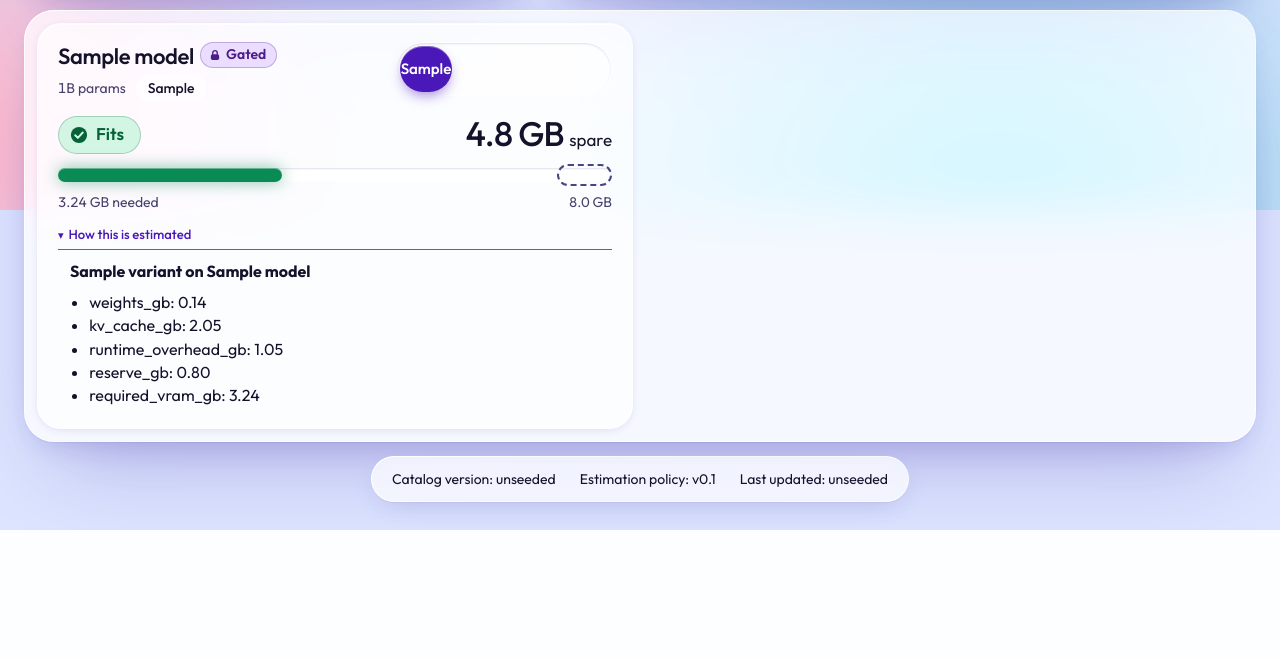
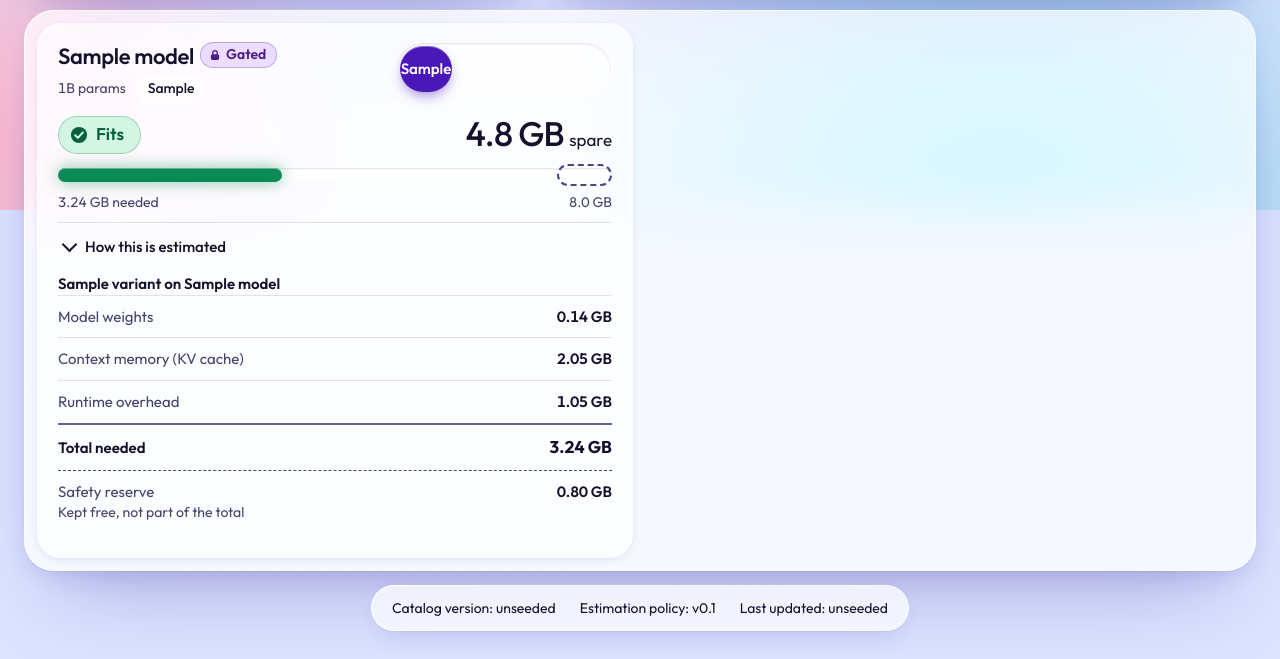
Before and after one commit to chauhanprateek89/vram-sherpa, a FastAPI app: page / in a window 1280 px wide, after a click on "How this is estimated". Shown: the part 590-1249 px from the top of the page. Before the commit the page ends 1120 px from the top, so only its background shows below. Run offline with FastAPI, Linux system fonts and the light colour scheme; tables that the repository leaves empty hold one stand-in row (values such as "Sample post"); some libraries are stand-ins or nearby versions.

Commit message:
T-016: How this is estimated: new labels, total before reserve, loading state
The breakdown is a definition list: Model weights, Context memory (KV cache), Runtime
overhead, then Total needed ruled off, then Safety reserve with "Kept free, not part of
the total". The five figures are unchanged, each now with GB. While the request runs,
htmx's htmx-request class on the summary swaps the placeholder for "Loading the breakdown"
and five shimmering rows, in CSS only; the placeholder text and hx-* attributes are
untouched. The legacy why-panel rules are replaced by the mockup's; whyIn is reused.
ASSET_VERSION is 20261025j.

Co-Authored-By: Claude Sonnet 5.5 <noreply@anthropic.com>
Claude-Session: https://claude.ai/code/session_018Ye1S8WaK7XmaTdGozEB61

```diff
--- a/src/vramsherpa/main.py
+++ b/src/vramsherpa/main.py
@@ -22,7 +22,7 @@ from vramsherpa.estimation import FitBadge, estimate_breakdown, estimate_variant
 from vramsherpa.models import GPU, CatalogMeta, Model, Variant
 
 CONTEXT_OPTIONS = (2048, 4096, 8192)
-ASSET_VERSION = "20261025i"
+ASSET_VERSION = "20261025j"
 ESTIMATION_POLICY_VERSION = "v0.1"
 # The /how-it-works worked example (R-075, ADR-0007). The figures are computed by
 # estimate_breakdown at request time; none is typed into the template.
--- a/src/vramsherpa/static/css/styles.css
+++ b/src/vramsherpa/static/css/styles.css
@@ -551,61 +551,41 @@ select[multiple] {
   color: var(--muted);
 }
 
-/* Inside a model card this is a secondary affordance, not a section header:
-   as a filled full-width bar it outweighed the gauge it explains. */
-.why-panel {
-  margin-top: 0.55rem;
-}
-
-.why-panel > summary {
-  cursor: pointer;
-  font-size: 0.82rem;
-  font-weight: 500;
-  color: var(--brand);
-  list-style: none;
-  display: inline-flex;
-  align-items: center;
-  gap: 0.3rem;
-  min-height: 28px;
-}
-
-.why-panel > summary::-webkit-details-marker {
-  display: none;
-}
-
-.why-panel > summary::before {
-  content: "\25B8";
-  font-size: 0.7rem;
-}
-
-.why-panel[open] > summary::before {
-  content: "\25BE";
-}
-
-.why-panel > summary:hover {
-  color: var(--brand-strong);
-  text-decoration: underline;
-}
-
-.why-panel > summary:focus-visible {
-  outline: 2px solid var(--focus);
-  outline-offset: 2px;
-  border-radius: 3px;
-}
-
-.why-content {
-  border-top: 1px solid var(--line);
-  padding: 0.65rem 0.75rem;
-}
-
-.why-breakdown p {
-  margin: 0;
-}
-
-.why-breakdown ul {
-  margin: 0.5rem 0 0;
-  padding-left: 1.2rem;
-}
+/* ===== How this is estimated (T-016): the disclosure under each gauge, from docs/design/build/components.css ===== */
+.why-panel { margin-top: 10px; border-top: 1px solid var(--hair); }
+.why-panel > summary { list-style: none; display: flex; align-items: center; gap: 10px; min-height: 48px; padding: 0 6px; border-radius: 12px; cursor: pointer; font-weight: 520; font-size: var(--fs-small); }
+.why-panel > summary::-webkit-details-marker { display: none; }
+.why-panel > summary::before { content: ""; width: 9px; height: 9px; border-right: 2px solid currentColor; border-bottom: 2px solid currentColor; transform: rotate(-45deg); transition: transform var(--dur-2) var(--ease-out); flex: none; }
+.why-panel[open] > summary::before { transform: rotate(45deg); margin-top: -4px; }
+.why-panel > summary:hover { color: var(--accent); }
+.why-panel > summary:focus-visible { outline: 3px solid var(--focus); outline-offset: 2px; }
+/* htmx puts .htmx-request on the summary while /results/why/... runs; no script is involved. */
+.why-panel > summary.htmx-request { color: var(--muted); }
+.why-content { padding: 2px 0 14px; }
+details[open] > .why-content { animation: whyIn var(--dur-2) var(--ease-out); }
+.why-title { margin: 4px 0 8px; font-size: var(--fs-small); font-weight: 600; overflow-wrap: anywhere; }
+.why-list { margin: 0; padding: 0; animation: whyIn var(--dur-2) var(--ease-out); }
+.why-list > div { display: flex; justify-content: space-between; align-items: baseline; gap: 16px; padding: 10px 0; font-size: var(--fs-small); border-top: 1px solid var(--hair); }
+.why-list dt { min-width: 0; color: var(--muted); }
+.why-list dd { margin: 0; font-weight: 600; white-space: nowrap; }
+.why-list .total { border-top: 2px solid var(--line); }
+.why-list .total dt { color: var(--ink); font-weight: 600; }
+.why-list .total dd { font-size: var(--fs-lead); font-weight: 700; }
+.why-list .reserve { border-top: 1px dashed var(--resv); }
+.why-list .reserve dt small { display: block; font-size: var(--fs-caption); }
+/* Loading: the placeholder gives way to five shimmering rows while the summary has .htmx-request. */
+.why-idle { margin: 0; font-size: var(--fs-small); }
+.why-loading { display: none; }
+.why-panel > summary.htmx-request + .why-content .why-idle { display: none; }
+.why-panel > summary.htmx-request + .why-content .why-loading { display: block; }
+.sk-note { display: flex; align-items: center; gap: 8px; margin: 4px 0 0; font-size: var(--fs-caption); color: var(--muted); }
+.sk-note::before { content: ""; width: 14px; height: 14px; border-radius: 50%; border: 2px solid var(--line); border-top-color: transparent; animation: spin .8s linear infinite; }
+.sk-list { display: grid; gap: 12px; padding: 8px 0 4px; }
+.sk-list i { display: block; height: 14px; border-radius: 8px; background: linear-gradient(100deg, var(--sk-a) 30%, var(--sk-b) 50%, var(--sk-a) 70%); background-size: 300% 100%; animation: shimmer 1.4s linear infinite; }
+.sk-list i:nth-child(2) { width: 86%; } .sk-list i:nth-child(3) { width: 72%; } .sk-list i:nth-child(4) { width: 80%; } .sk-list i:nth-child(5) { width: 64%; }
+@keyframes spin { to { transform: rotate(360deg); } }
+/* Reduced motion stops the shimmer (the global rule below) but the rows stay, as flat bars. */
+@media (prefers-reduced-motion: reduce) { .sk-list i { background: var(--sk-a); } }
 
 .empty-state-callout p {
   margin: 0;
--- a/src/vramsherpa/templates/results_list.html
+++ b/src/vramsherpa/templates/results_list.html
@@ -75,7 +75,11 @@
                       How this is estimated
                     </summary>
                     <div id="why-{{ variant.variant_id }}" class="why-content">
-                      <p class="muted">Open to load the breakdown.</p>
+                      <p class="muted why-idle">Open to load the breakdown.</p>
+                      <div class="why-loading">
+                        <p class="sk-note">Loading the breakdown</p>
+                        <div class="sk-list" aria-hidden="true"><i></i><i></i><i></i><i></i><i></i></div>
+                      </div>
                     </div>
                   </details>
                 </div>
--- a/src/vramsherpa/templates/results_why.html
+++ b/src/vramsherpa/templates/results_why.html
@@ -1,10 +1,10 @@
 <div class="why-breakdown">
-  <p><strong>{{ variant.quant_label }} on {{ model.name }}</strong></p>
-  <ul>
-    <li>weights_gb: {{ '%.2f'|format(breakdown.weights_gb) }}</li>
-    <li>kv_cache_gb: {{ '%.2f'|format(breakdown.kv_cache_gb) }}</li>
-    <li>runtime_overhead_gb: {{ '%.2f'|format(breakdown.runtime_overhead_gb) }}</li>
-    <li>reserve_gb: {{ '%.2f'|format(breakdown.reserve_gb) }}</li>
-    <li>required_vram_gb: {{ '%.2f'|format(breakdown.required_vram_gb) }}</li>
-  </ul>
+  <p class="why-title">{{ variant.quant_label }} on {{ model.name }}</p>
+  <dl class="why-list">
+    <div><dt>Model weights</dt><dd class="num">{{ '%.2f'|format(breakdown.weights_gb) }} GB</dd></div>
+    <div><dt>Context memory (KV cache)</dt><dd class="num">{{ '%.2f'|format(breakdown.kv_cache_gb) }} GB</dd></div>
+    <div><dt>Runtime overhead</dt><dd class="num">{{ '%.2f'|format(breakdown.runtime_overhead_gb) }} GB</dd></div>
+    <div class="total"><dt>Total needed</dt><dd class="num">{{ '%.2f'|format(breakdown.required_vram_gb) }} GB</dd></div>
+    <div class="reserve"><dt>Safety reserve<small>Kept free, not part of the total</small></dt><dd class="num">{{ '%.2f'|format(breakdown.reserve_gb) }} GB</dd></div>
+  </dl>
 </div>
```
Also changed, not shown: tests/test_app.py (+31 -5 lines), tests/test_ui_markup.py (+113 -0 lines).
